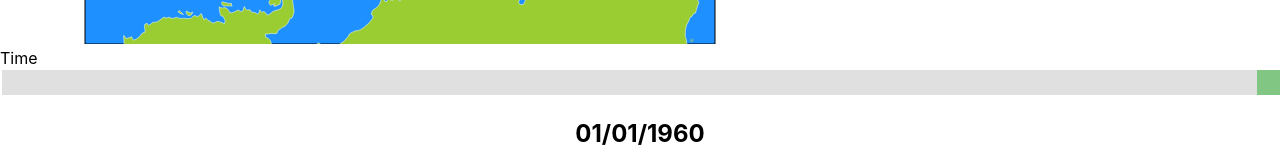
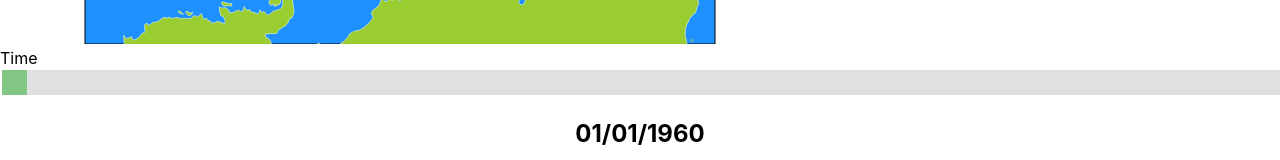
Before and after one commit to manandearth/eruptions, a React (Create React App) app: page / in a window 1280 px wide. Shown: the part 488-648 px from the top of the page. Built offline with nearby package versions, Linux system fonts and the light colour scheme.

Commit message:
Fix date representation

```diff
--- a/src/index.js
+++ b/src/index.js
@@ -6,6 +6,10 @@ import Smithsonian from './smithsonian.json';
 import * as serviceWorker from './serviceWorker';
 import WorldMap from './WorldMap';
 import { dateRange, numberRange } from './dates';
+
+
+const dates = [].concat.apply([], dateRange);
+const length = dates.length;
 
 class App extends React.Component  {
     render() {
@@ -36,7 +40,6 @@ class State extends React.Component {
     }
 
         handleDateChange(newDate) {
-            const dates = [].concat.apply([], dateRange);
             this.setState({
                 date: dates[newDate],
                 index: newDate});
@@ -94,9 +97,7 @@ class TimeSlider extends React.Component {
     }
 
     render () {
-        const dates = [].concat.apply([], dateRange);
-        const length = dates.length;
-        const now = this.props.date;
+        const now = "" + this.props.date;
 
         return(
             <div>
@@ -107,7 +108,7 @@ class TimeSlider extends React.Component {
                      id="timeSlider"
                      min="0"
                      max={length - 1}
-                     value={this.props.date}
+                     value={this.props.index}
                      onChange={this.handleDateChange}
               />
               <h2 className="current">{(now[6] + now[7] + "/" + now[4] + now[5] + "/" + now[0] + now[1] + now[2] + now[3])}</h2>
```
